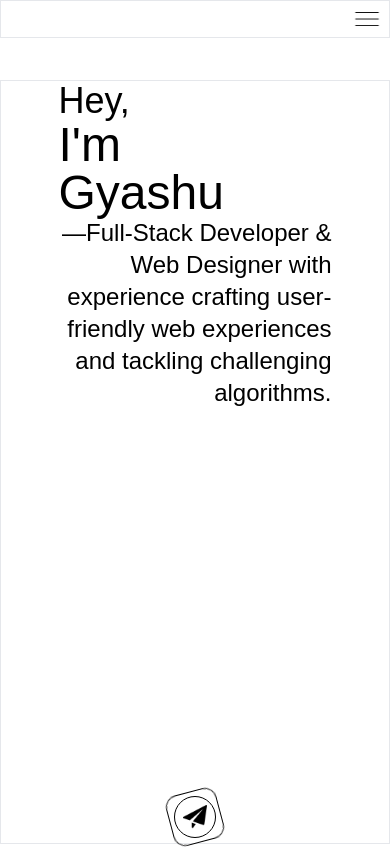
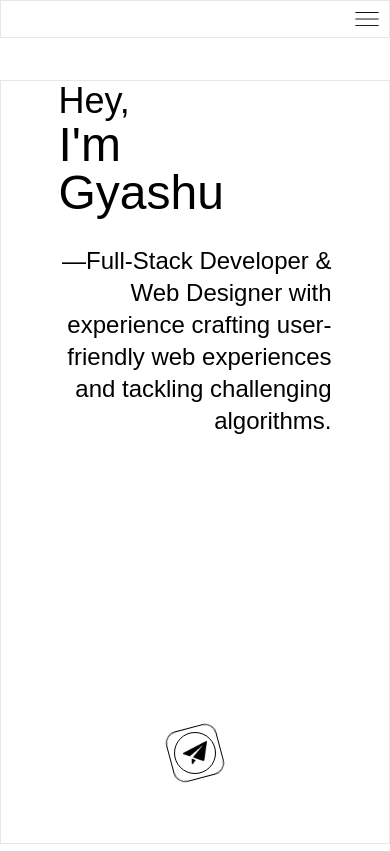
Before and after one commit to NotGyashu/Updated-Portfolio, a React (Create React App) app: page / in a window 390 px wide. Built offline with nearby package versions, Linux system fonts and the light colour scheme; a web font is replaced by a local one.

Commit message:
making responsive

```diff
--- a/src/subComponents/main.js
+++ b/src/subComponents/main.js
@@ -80,7 +80,7 @@ function Main() {
           </div>
         </div>
 
-        <div className=" text-2xl lg:text-4xl flex justify-end cabinet-font text-right w-full">
+        <div className=" text-2xl lg:text-4xl mt-7 flex justify-end cabinet-font text-right w-full">
           <div className=" lg:w-[70%] w-full">
             —Full-Stack Developer & Web Designer with experience crafting
             user-friendly web experiences and tackling challenging algorithms.
@@ -127,7 +127,7 @@ function Main() {
           ))}
       </div>
       <motion.div
-        className="border-black border  rounded-xl md:bottom-10  md:left-[24.5vw] bottom-16"
+        className="border-black border absolute rounded-xl md:bottom-10  md:left-[24.5vw] bottom-16"
         variants={hireVariant}
         initial="hidden"
         animate="visible"
```
